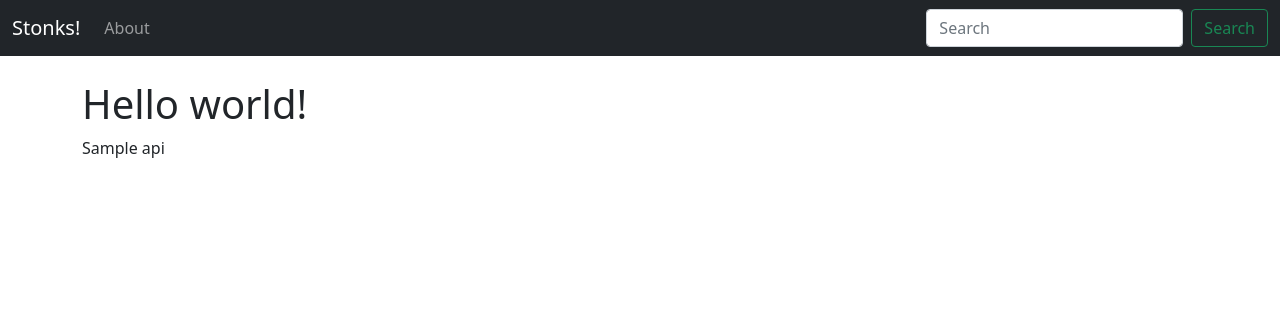
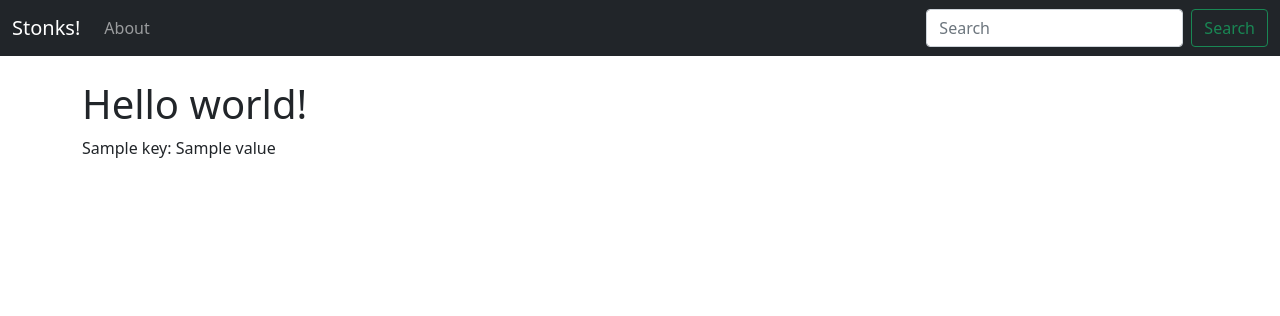
Before and after one commit to joerez/django-stocks, a Django app: template stocks/quotes/templates/home.html in a window 1280 px wide. Shown: the top 316 px of the page. Run offline with Django 3.2, Linux system fonts and the light colour scheme; the template is opened without the code that fills it: most values are stand-ins (such as "Sample title", 1, 10 or a date in 2020).

Commit message:
parse everything

```diff
--- a/stocks/quotes/templates/home.html
+++ b/stocks/quotes/templates/home.html
@@ -3,6 +3,24 @@
 
 <h1>Hello world!</h1>
 
-{{ api }}
+
+{% if api %}
+
+    {% if api == "Error..." %}
+        There was an issue with your ticker symbol, please try again.
+
+    {% else %}
+        {% for key, value in api.items %}
+            {{key}}: {{value}}<br />
+        {% endfor %}
+    {% endif %}
+
+{% else %}
+
+
+
+{% endif %}
+
+
 
 {% endblock %}
--- a/stocks/quotes/views.py
+++ b/stocks/quotes/views.py
@@ -5,12 +5,12 @@ def home(request):
     import requests
     import json
     # pk_273fa449cb194ac1884930b5938ab43b
-    api_request = requests.get('https://cloud.iexapis.com/stable/stock/aapl/quote/latestPrice?token=pk_273fa449cb194ac1884930b5938ab43b')
+    api_request = requests.get('https://cloud.iexapis.com/stable/stock/aapl/quote/?token=pk_273fa449cb194ac1884930b5938ab43b')
 
     try:
         api = json.loads(api_request.content)
     except Exception as e:
-        api = "Error..." + e
+        api = "Error..."
 
 
     return render(request, 'home.html', {'api': api})
```
